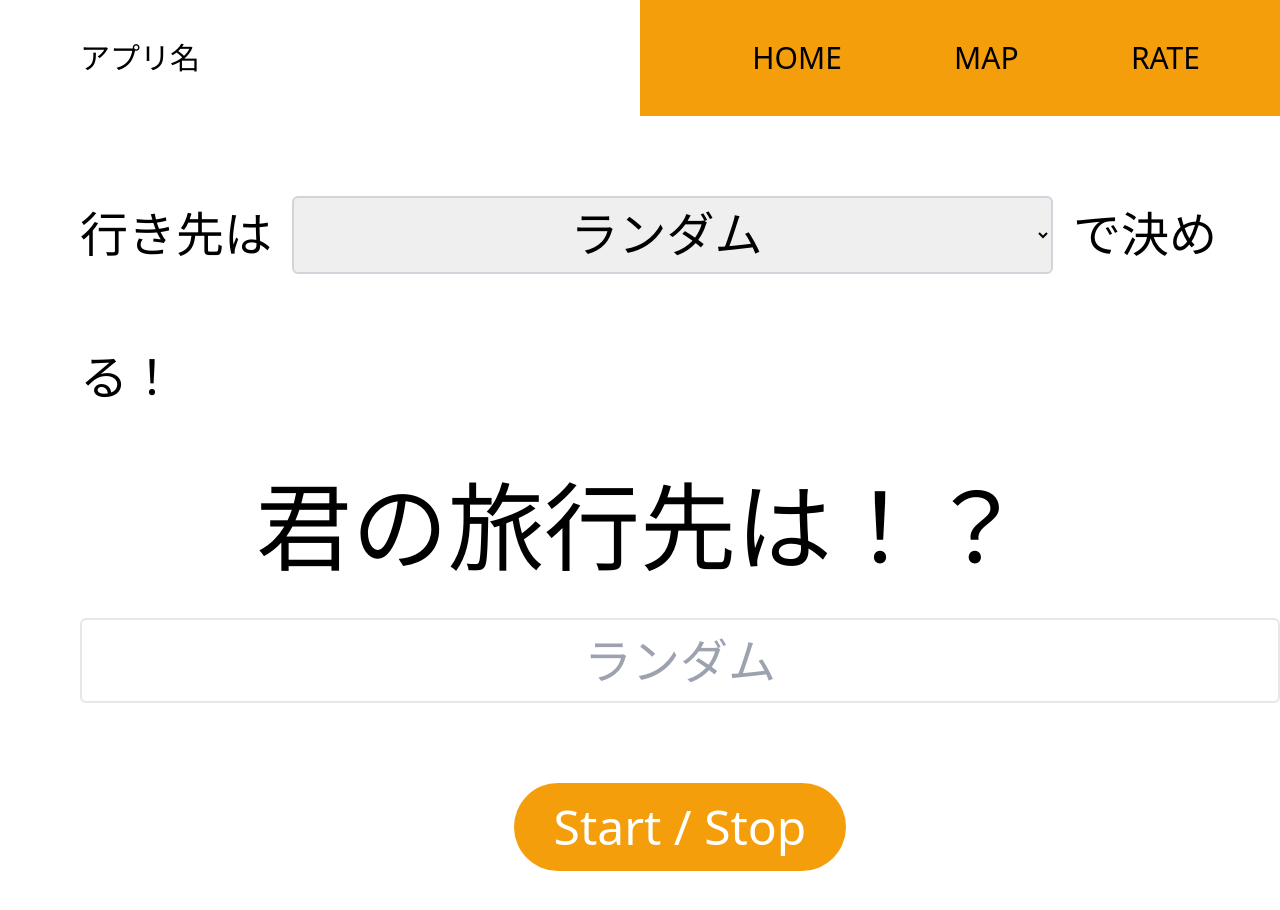
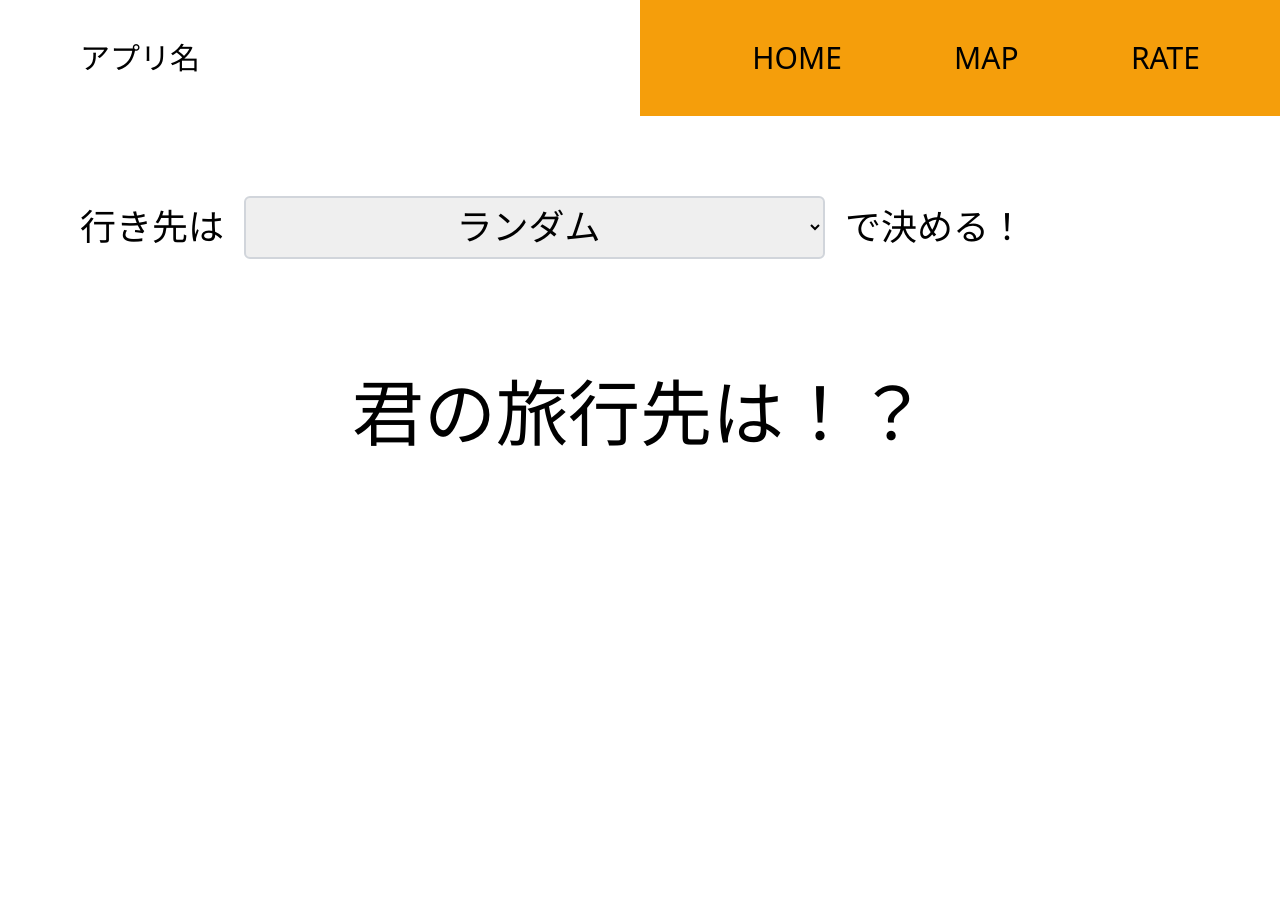
Before and after one commit to ojiro-doi/progate-hato, a React (Create React App) app: page / in a window 1280 px wide. After the commit the page ends 800 px from the top, so only its background shows below. Built offline with nearby package versions, Linux system fonts and the light colour scheme.

Commit message:
search core is OK

```diff
--- a/src/App.js
+++ b/src/App.js
@@ -2,9 +2,11 @@ import { BrowserRouter, Route, Routes } from "react-router-dom";
 import Search from "./pages/Search";
 import Result from "./pages/Result";
 import AccountPage from "./pages/Account";
+import { CountryProvider } from "./Context/CountryProvider";
 
 function App() {
   return (
+    <CountryProvider>
       <BrowserRouter>
         <Routes>
           <Route path={`/`} element={<Search />} />
@@ -12,6 +14,7 @@ function App() {
           <Route path={`/Account`} element={<AccountPage />} />
         </Routes>
       </BrowserRouter>
+    </CountryProvider>
   );
 }
 
--- /dev/null
+++ b/src/Context/CountryContext.jsx
@@ -0,0 +1,6 @@
+import React from 'react';
+
+export const CountryContext = React.createContext({
+    selectedCountry: { name: '' }, // デフォルト値を設定
+    setSelectedCountry: () => {},
+});
--- /dev/null
+++ b/src/Context/CountryProvider.js
@@ -0,0 +1,12 @@
+import React, { useState } from 'react';
+import { CountryContext } from './CountryContext';
+
+export const CountryProvider = ({ children }) => {
+    const [selectedCountry, setSelectedCountry] = useState({ name: '' }); // 初期値を設定
+
+  return (
+    <CountryContext.Provider value={{ selectedCountry, setSelectedCountry }}>
+      {children}
+    </CountryContext.Provider>
+  );
+};
--- a/src/components/InputFormBudget.jsx
+++ b/src/components/InputFormBudget.jsx
@@ -1,23 +1,47 @@
-import React, { useState } from "react";
+import React, { useState, useContext, useEffect } from "react";
+import RandomDisplay from "../features/Search/RouletteDisplay";
+import CountryList from "../features/Search/CountryList";
 import { Link } from "react-router-dom";
+import { CountryContext } from '../Context/CountryContext';
 import piza from "../assets/piza.png";
 
 const InputFormBudget = () => {
   const [amount, setAmount] = useState("");
   const [option, setOption] = useState('');
+  const { selectedCountry, setSelectedCountry } = useContext(CountryContext);
 
-  const handleAmountChange = (event) => {
-    setAmount(event.target.value);
+
+  const handleCountryChange = (event) => {
+    try {
+      const selectedCountryInfo = JSON.parse(event.target.value);
+
+      setSelectedCountry({
+        name: selectedCountryInfo.name,
+        lat: selectedCountryInfo.lat,
+        lng: selectedCountryInfo.lng
+      });
+    } catch (error) {
+      console.error(`Invalid JSON: ${event.target.value}`);
+    }
   };
+
+
+  console.log('selectedCountry.name:', selectedCountry.name); // ここでselectedCountryの値を確認
+  console.log('selectedCountry.lat:', selectedCountry.lat); // ここでselectedCountryの値を確認
+
+  useEffect(() => {
+    console.log(selectedCountry);
+  }, [selectedCountry]);
+
+
   return (
     <div className="container">
-      <h1 className="text-5xl font-mono mt-20 ml-20">
+      <h1 className="text-4xl font-mono mt-20 ml-20">
         行き先は
         <span>
           <select
-            type="text"
-            value={amount}
-            onChange={handleAmountChange}
+            value={option}
+            onChange={e => setOption(e.target.value)}
             className="border-2 border-gray-300 rounded-md p-2 mx-5 mb-20 flex-grow text-center"
             placeholder="ランダム"
           >
@@ -28,23 +52,29 @@ const InputFormBudget = () => {
         </span>
         で決める！
       </h1>
-      <h1 className="text-8xl font-mono mt-20 mb-10 text-center">
+      <h1 className="text-7xl font-mono mt-10 mb-10 text-center">
         君の旅行先は！？
       </h1>
       <div className="ml-20 mb-10 flex justify-center">
-        <input
-          type="text"
-          value={amount}
-          onChange={handleAmountChange}
-          className="border-2 border-gray-200 text-5xl rounded-md p-2 mx-auto flex-grow text-center"
-          placeholder="ランダム"
-        />
+
       </div>
-      <div className="ml-20 flex justify-center">
-        <div className="bg-amber-500 hover:bg-green-700 text-5xl text-white text-center px-10 py-5 mx-20 my-10 inline-block rounded-full">
-          <button>Start / Stop</button>
+      {option === 'ランダム' && <RandomDisplay />}
+      {option === '自分の運命は自分で決めるものだ' && (
+        <div className="ml-20 flex justify-center">
+          <div className="bg-amber-500 text-5xl text-black text-center px-10 py-5 mx-20 my-10 rounded-full flex justify-center items-center">
+            <select onChange={handleCountryChange} className="text-center">
+              {CountryList.map((country, index) => (
+                <option key={index} value={JSON.stringify(country)}>
+                  {country.name}
+                </option>
+              ))}
+          </select>
+          </div>
+          <div className="bg-amber-500 hover:bg-green-700 text-5xl text-black text-center px-10 py-5 mx-20 my-10 rounded-full flex justify-center items-center">
+            <Link  to="/result" className="ml-4" >決定</Link>
+          </div>
         </div>
-      </div>
+      )}
     </div>
   );
 };
--- a/src/context/AnswerContext.js
+++ /dev/null
@@ -1,7 +0,0 @@
-import React from 'react';
-
-const AnswerContext = React.createContext();
-
-console.log(AnswerContext);
-
-export default AnswerContext;
--- a/src/features/Result/Map.jsx
+++ b/src/features/Result/Map.jsx
@@ -1,7 +1,6 @@
-import { GoogleMap, LoadScript, MarkerF } from '@react-google-maps/api';
-// import { useState, useEffect, useMemo } from 'react';
-// import {countryList} from '../components/CountryList';
-// import CountryListSelect from '../components/CountryListSelect';
+import { GoogleMap, MarkerF } from '@react-google-maps/api';
+import { useContext } from 'react';
+import { CountryContext } from '../../Context/CountryContext';
 
 const containerStyle = {
   height: "80vh",
@@ -9,11 +8,11 @@ const containerStyle = {
 };
 
 const Map = ({countryName,center}) => {
+  const {selectedCountry} = useContext(CountryContext);
   return (
-    <LoadScript googleMapsApiKey={process.env.REACT_APP_GOOGLE_MAP_API_KEY}>
       <>
-      {console.log('countryName', countryName)}
-        <p className='m-3 item-end pl-4 pt-5'><strong>国名：{countryName}</strong></p>
+      {/* {console.log('countryName', countryName)} */}
+        <p className='m-3 item-end pl-4 pt-5'><strong>国名：{selectedCountry.name}</strong></p>
         <div className='border-2 border-blue-500 m-4'>
           <GoogleMap
             mapContainerStyle={containerStyle}
@@ -24,7 +23,6 @@ const Map = ({countryName,center}) => {
           </GoogleMap>
         </div>
       </>
-    </LoadScript>
   )
 }
 
--- a/src/components/CountryListSelect.jsx
+++ b/src/features/Search/CountryListSelect.jsx
@@ -1,6 +1,6 @@
 import React from 'react';
 import { memo } from 'react';
-import { countryList } from '../components/CountryList';
+import { countryList } from './CountryList';
 
 const CountryListSelect = memo(({ countryName, setCountryName, setCenter }) => {
 
--- a/src/pages/Result.js
+++ b/src/pages/Result.js
@@ -1,18 +1,23 @@
-import React, { useState, useEffect } from 'react';
+import React, { useState, useEffect, useContext } from 'react';
+import { CountryContext } from '../Context/CountryContext'; // CountryContextをインポート
 import Youtube from './Youtube';
-import { countryList } from '../components/CountryList';
-import CountryListSelect from '../components/CountryListSelect';
+import { countryList } from '../features/Search/CountryList';
+import CountryListSelect from '../features/Search/CountryListSelect';
 import axios from 'axios';
-import RandomDisplay from '../components/RouletteDisplay';
+import RandomDisplay from '../features/Search/RouletteDisplay';
 import Chat from '../features/Result/chat';
 import { PresWiki } from '../features/Result/PresWiki';
 import Map from '../features/Result/Map';
+import { LoadScript } from '@react-google-maps/api';
 
 
 function Result() {
+  const {selectedCountry} = useContext(CountryContext);
+  console.log('result-selectedCountry.name:', selectedCountry.name); // ここでselectedCountryの値を確認
+
+  const center = { lat: selectedCountry.lat, lng: selectedCountry.lng };
 
   const [countryName, setCountryName] = useState('');
-  const [center, setCenter] = useState({ lat: 35.68, lng: 139.76 });
   const [videos, setVideos] = useState([]);
 
   // countryName が設定されるたびに自動で検索を行う
@@ -35,27 +40,31 @@ function Result() {
       });
   };
 
-  useEffect(() => {
-    const randomCountry = countryList[Math.floor(Math.random() * countryList.length)];
-    setCountryName(randomCountry.name);
-    setCenter({ lat: randomCountry.lat, lng: randomCountry.lng });
-  }, []); //初回レンダリング時のみ実行->空の配列を渡す
+  // useEffect(() => {
+  //   const randomCountry = countryList[Math.floor(Math.random() * countryList.length)];
+  //   setCountryName(randomCountry.name);
+  //   setCenter({ lat: randomCountry.lat, lng: randomCountry.lng });
+  // }, []); //初回レンダリング時のみ実行->空の配列を渡す
+
+  // console.log("redaer")
 
 
   return (
     <div className='p-5'>
       <div className='flex'>
         <div className='w-3/5'>
-        <CountryListSelect
-          countryName={countryName}
-          setCountryName={setCountryName}
-          setCenter={setCenter}
-          className="countrylistselect"
-        />
-        <h1 className=' text-5xl ml-4 mt-5 pb-3 border-b-2 border-black'>Map</h1>
-          <Map countryName={countryName} center={center} />
+          {/* <CountryListSelect
+            countryName={selectedCountry}
+            setCountryName={setCountryName}
+            setCenter={setCenter}
+            className="countrylistselect"
+          /> */}
+          <h1 className=' text-5xl ml-4 mt-5 pb-3 border-b-2 border-black'>Map</h1>
+          <LoadScript googleMapsApiKey={process.env.REACT_APP_GOOGLE_MAP_API_KEY}>
+            <Map countryName={selectedCountry.name} center={center} />
+          </LoadScript>
           <h1 className='text-5xl ml-4 mt-5 pb-3 border-b-2 border-black'>About</h1>
-          <PresWiki countryName={countryName}/>
+          <PresWiki countryName={selectedCountry.name}/>
         </div>
         <div className='w-2/5'>
           <h1 className='text-5xl ml-4 mt-5 text-left pb-3 border-b-2 border-black'>Youtube</h1>
--- a/src/pages/Search.js
+++ b/src/pages/Search.js
@@ -2,7 +2,7 @@ import '../Tailwind.css';
 import Header from '../components/Header';
 import InputFormBudget from '../components/InputFormBudget';
 
-function Home() {
+function Search() {
 
   return (
     <div>
@@ -12,4 +12,4 @@ function Home() {
   );
 }
 
-export default Home;
+export default Search;
```
Also changed, not shown: src/features/Search/CountryList.jsx (renamed from src/components/CountryList.jsx), src/features/Search/RouletteDisplay.jsx (renamed from src/components/RouletteDisplay.jsx). Lines whose indentation alone changed are shown as unchanged.
